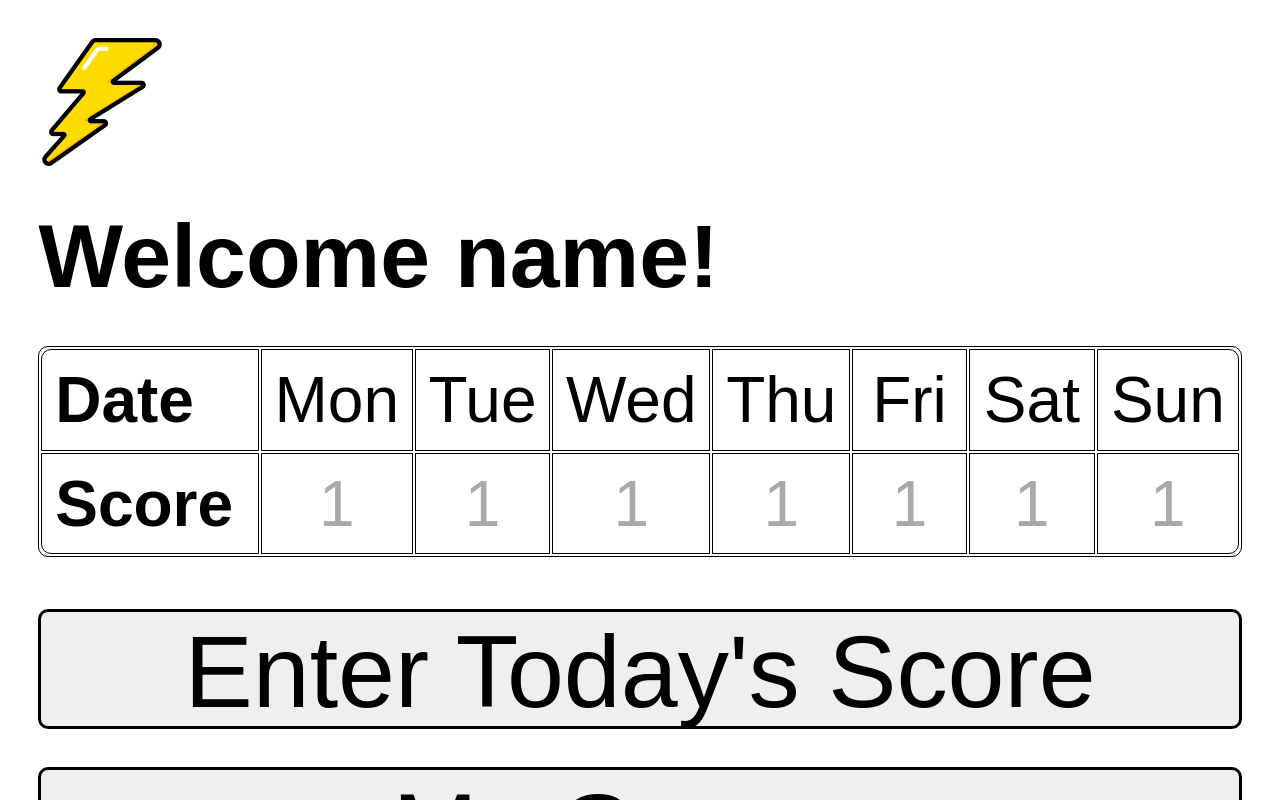
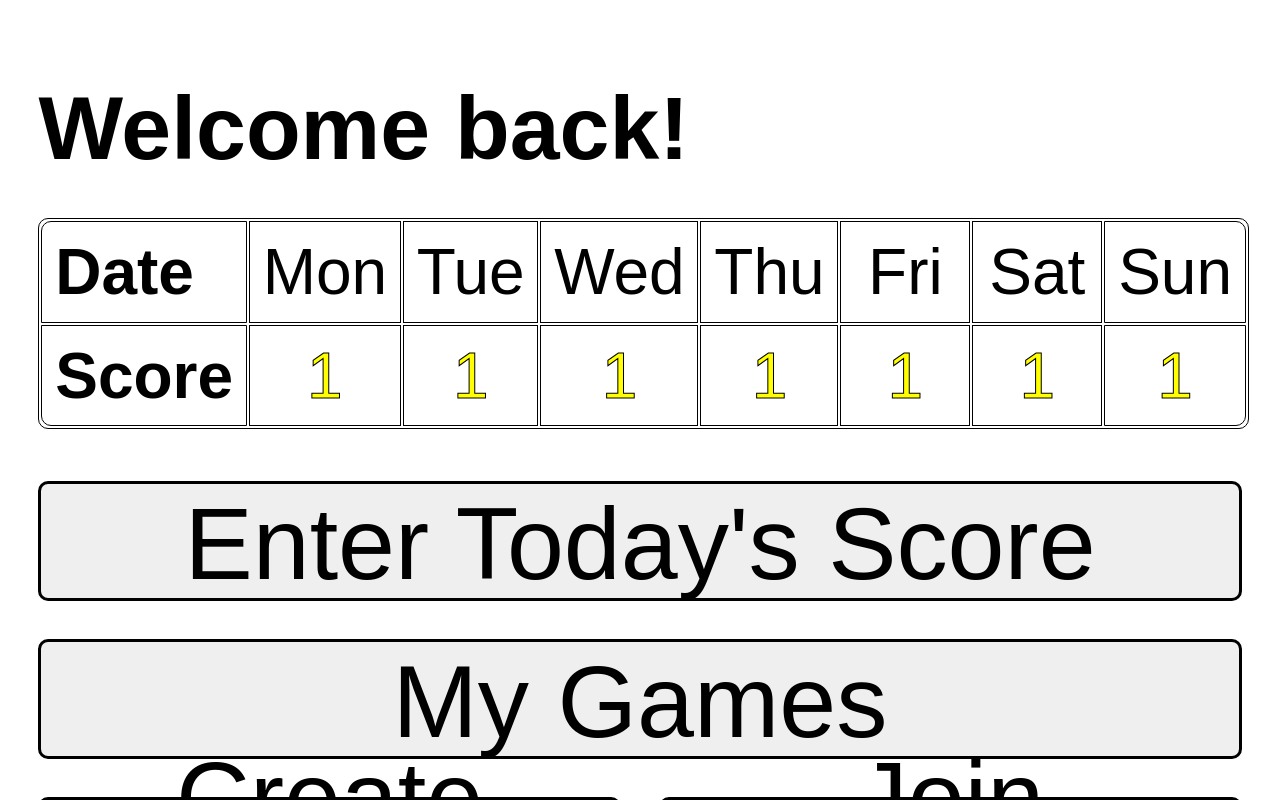
Before and after one commit to Fraser-Dwyer/SheetStorm, a React (Create React App) app: page / in a window 1280 px wide. Both pictures are taken after a click on the link "Logout". Shown: the top 800 px of the page. Built offline with nearby package versions, Linux system fonts and the light colour scheme; no server answers; a web font is replaced by a local one.

Commit message:
Home page styling changes

```diff
--- a/src/Components/Header.js
+++ b/src/Components/Header.js
@@ -29,8 +29,12 @@ export default function Header() {
   return (
     <header>
       <div className="leftHeaderDiv">
-        {userInfo && <h1>SHEET STORM</h1>}
-        <img src={bolt} alt="lightening bolt"></img>
+        {userInfo && (
+          <>
+            <h1>SHEET STORM</h1>
+            <img src={bolt} alt="lightening bolt"></img>
+          </>
+        )}
       </div>
 
       <nav>
--- a/src/Components/Home.js
+++ b/src/Components/Home.js
@@ -1,9 +1,14 @@
 import "../Styles/Home.css";
+import { useContext } from "react";
+import { UserContext } from "../UserContext";
 
 export default function Home() {
+  const { userInfo } = useContext(UserContext);
+
   return (
     <div className="homeContainer">
-      <h2>Welcome name!</h2>
+      {userInfo && <h2>Welcome {userInfo.name}!</h2>}
+      {!userInfo && <h2>Welcome back!</h2>}
       <table>
         <tr className="days">
           <th>Date</th>
--- a/src/Components/Login.js
+++ b/src/Components/Login.js
@@ -20,6 +20,7 @@ export default function Login() {
     });
     if (response.ok) {
       response.json().then((userInfo) => {
+        console.log(userInfo);
         setUserInfo(userInfo);
         setRedirect(true);
       });
--- a/src/Components/Signup.js
+++ b/src/Components/Signup.js
@@ -13,7 +13,7 @@ export default function Signup() {
     e.preventDefault();
     const response = await fetch("http://localhost:4000/signup", {
       method: "POST",
-      body: JSON.stringify({ username, password }),
+      body: JSON.stringify({ name, username, password }),
       headers: { "Content-Type": "application/json" },
     });
     if (response.ok === false) {
--- a/src/Styles/Home.css
+++ b/src/Styles/Home.css
@@ -68,9 +68,16 @@ th {
     width: 16vw;
 }
 
-.scores td {
+.scores td{
     color: darkgrey;
 }
+
+@supports (-webkit-text-stroke: 3px black) {
+    .scores td {
+      -webkit-text-fill-color: yellow;
+      -webkit-text-stroke: 1px black;
+    }
+  }
 
 .scores :first-child {
     border-bottom-left-radius: 10px;
@@ -90,4 +97,5 @@ th {
 
 td {
     width: 8vw;
+    min-width: 8vw;
 }
```
